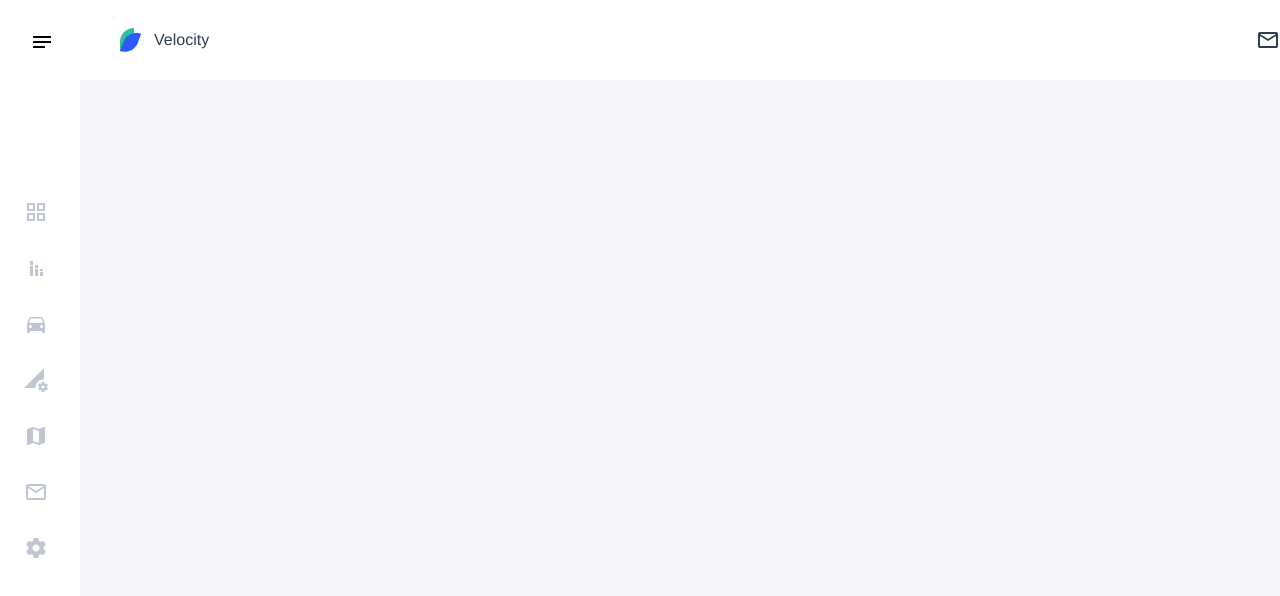
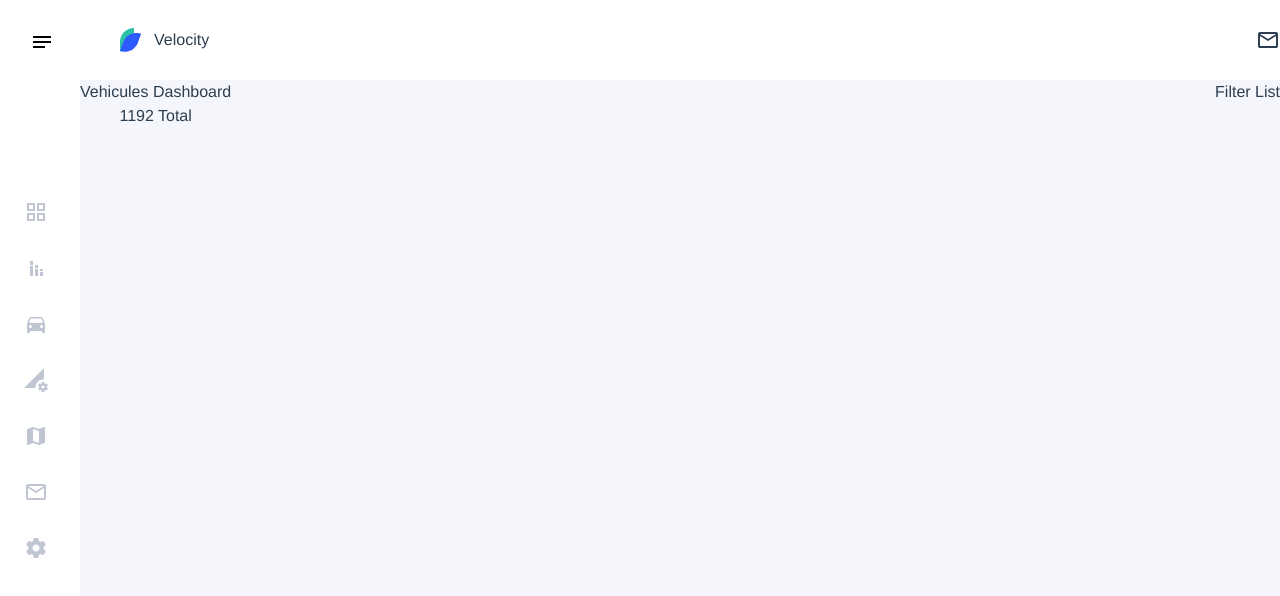
Before and after one commit to atcha/vue-velocity, a Vue app: page /dashboard in a window 1280 px wide. Shown: the top 596 px of the page. Built offline with nearby package versions, Linux system fonts and the light colour scheme.

Commit message:
ADD Dashboard page / UPD nav with router-link

```diff
--- a/src/App.vue
+++ b/src/App.vue
@@ -17,9 +17,7 @@
         </Button>
       </div>
     </header>
-    <main>
-      <router-view />
-    </main>
+    <router-view />
   </div>
 </template>
 
--- a/src/components/Nav.vue
+++ b/src/components/Nav.vue
@@ -19,7 +19,7 @@
         </div>
         <ul class="c-nav__menu">
             <li class="c-nav__menuitem" v-for="item in menuListItem" :key="item.id">
-                <a :to="item.url" :class="{'active': item.isActive}" class="flex py-4 px-6 text-gray-1 hover:border-l-3 hover:border-solid hover:border-primary-normal hover:bg-primary-light hover:text-primary-normal">
+                <router-link :to="item.url" :class="{'active': item.isActive}" class="flex py-4 px-6 text-gray-1 hover:border-l-3 hover:border-solid hover:border-primary-normal hover:bg-primary-light hover:text-primary-normal">
                     <svg xmlns="http://www.w3.org/2000/svg"
                          xmlns:xlink="http://www.w3.org/1999/xlink"
                          height="24"
@@ -27,7 +27,7 @@
                         <use v-bind="{'xlink:href': item.icon}"></use>
                     </svg>
                     <span class="ml-3">{{ item.title }}</span>
-                </a>
+                </router-link>
             </li>
         </ul>
     </nav>
--- /dev/null
+++ b/src/pages/Dashboard.vue
@@ -0,0 +1,28 @@
+<template>
+    <main>
+        <div class="flex justify-between">
+            <div>
+                <h1>Vehicules Dashboard</h1>
+                <span>1192 Total</span>
+            </div>
+            <Button color="primary-normal" text-color="white">
+                Filter List
+            </Button>
+        </div>
+
+    </main>
+</template>
+
+<script>
+    import Button from "../components/Button";
+    export default {
+        name: "Dashboard",
+        components: {
+            Button
+        }
+    }
+</script>
+
+<style scoped>
+
+</style>
--- a/src/pages/Home.vue
+++ b/src/pages/Home.vue
@@ -1,6 +1,6 @@
 <template>
-    <div class="">
-    </div>
+    <main class="">
+    </main>
 </template>
 
 <script>
--- a/src/router.js
+++ b/src/router.js
@@ -1,6 +1,7 @@
 import Vue from 'vue';
 import Router from 'vue-router';
 import Home from './pages/Home.vue';
+import Dashboard from "./pages/Dashboard";
 
 Vue.use(Router);
 
@@ -12,6 +13,11 @@ const router = new Router({
             path: '/',
             name: 'home',
             component: Home
+        },
+        {
+            path: '/dashboard',
+            name: 'dashboard',
+            component: Dashboard
         }
     ]
 });
```
